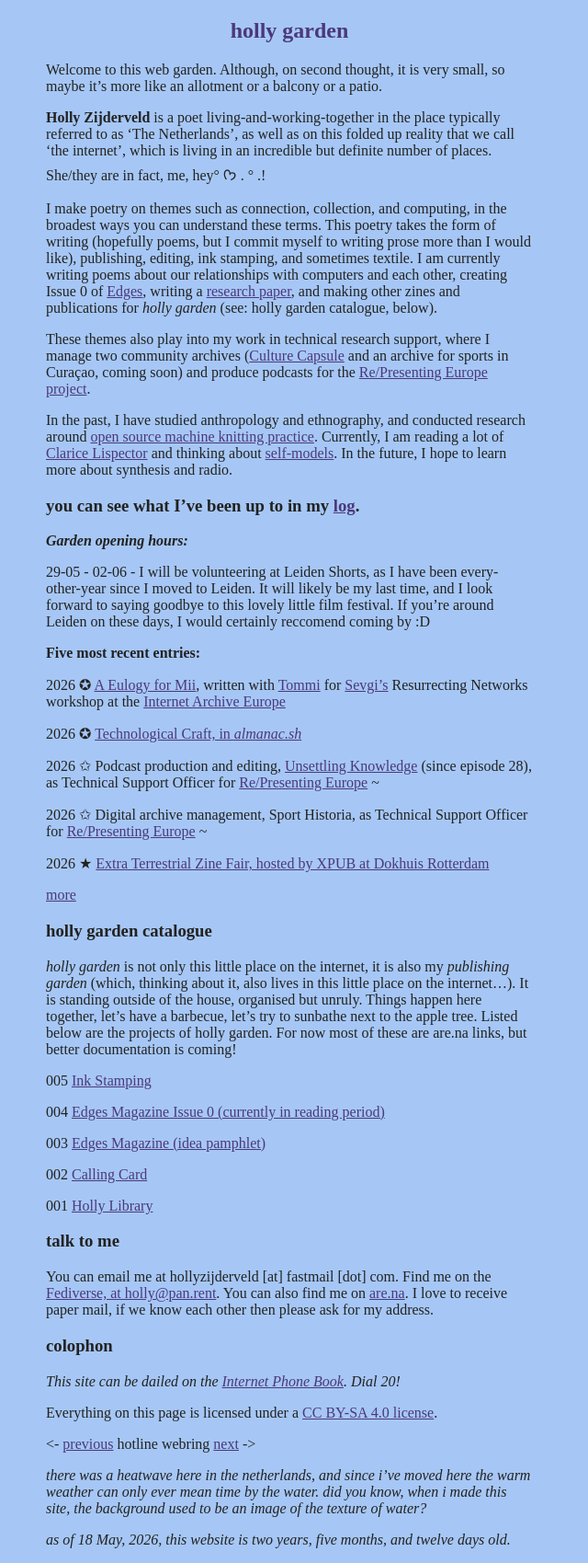
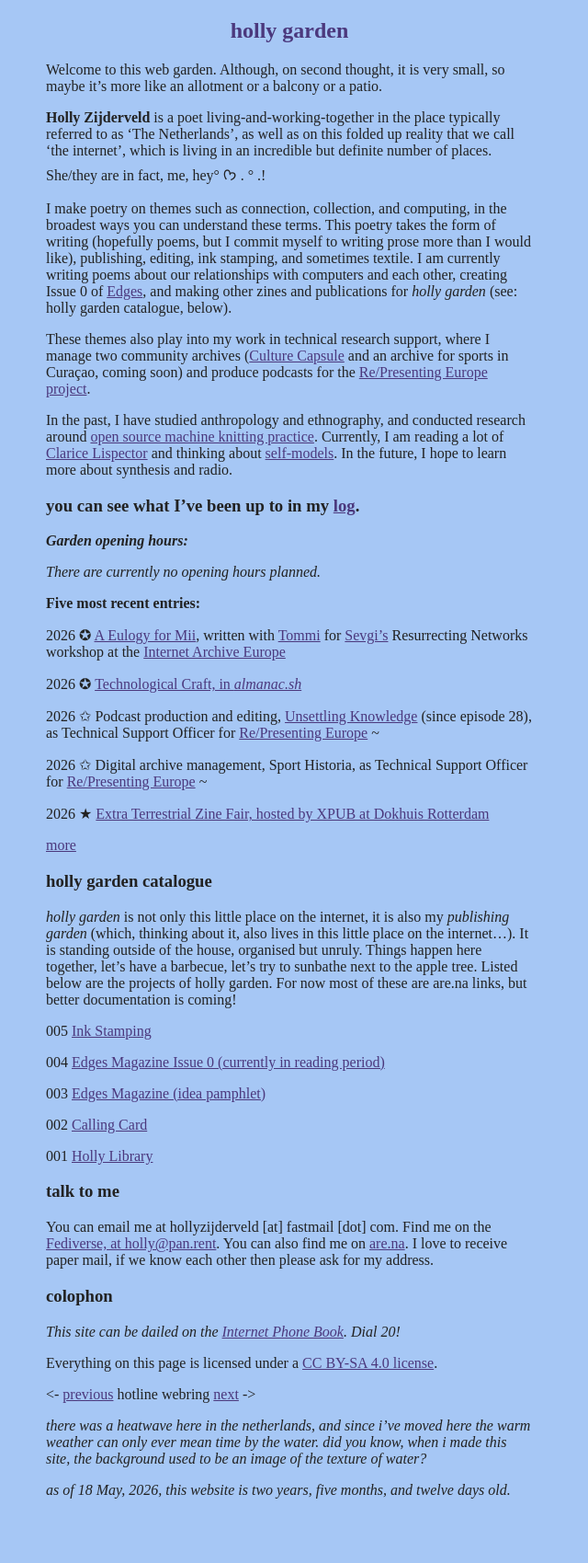
Before and after one commit to hollyz1jderveld/hollyz1jderveld.github.io, a Jekyll site: the page built from index.md, in a window 1280 px wide. Shown: the whole page at 92% size, without its empty margins (0-640 px from the left). Built offline with Jekyll 4.4.1, drawn with Linux system fonts in a browser that asks for light colours; some web fonts are replaced; Markdown is read by kramdown in place of the engine named in the settings; our own code applies the rules of GitHub Pages for plain Markdown files; after the commit the page ends 1645 px from its top, so only the background shows below that.

Commit message:
Update index.md

```diff
--- a/index.md
+++ b/index.md
@@ -7,7 +7,7 @@ Welcome to this web garden. Although, on second thought, it is very small, so ma
 
 **Holly Zijderveld** is a poet living-and-working-together in the place typically referred to as 'The Netherlands', as well as on this folded up reality that we call 'the internet', which is living in an incredible but definite number of places. She/they are in fact, me, hey° ᡣ𐭩 . ° .!
 
-I make poetry on themes such as connection, collection, and computing, in the broadest ways you can understand these terms. This poetry takes the form of writing (hopefully poems, but I commit myself to writing prose more than I would like), publishing, editing, ink stamping, and sometimes textile. I am currently writing poems about our relationships with computers and each other, creating Issue 0 of [Edges](https://edgesmag.net), writing a [research paper](https://www.are.na/holly-zijderveld/knitted-cyberfeminisms), and making other zines and publications for *holly garden* (see: holly garden catalogue, below).
+I make poetry on themes such as connection, collection, and computing, in the broadest ways you can understand these terms. This poetry takes the form of writing (hopefully poems, but I commit myself to writing prose more than I would like), publishing, editing, ink stamping, and sometimes textile. I am currently writing poems about our relationships with computers and each other, creating Issue 0 of [Edges](https://edgesmag.net), and making other zines and publications for *holly garden* (see: holly garden catalogue, below).
 
 These themes also play into my work in technical research support, where I manage two community archives ([Culture Capsule](https://culturecapsule.nl) and an archive for sports in Curaçao, coming soon) and produce podcasts for the [Re/Presenting Europe project](https://re-presentingeurope.nl/).
 
@@ -16,7 +16,7 @@ In the past, I have studied anthropology and ethnography, and conducted research
 ### you can see what I've been up to in my [log](https://holly.garden/log).
 ***Garden opening hours:***
 
-29-05 - 02-06 - I will be volunteering at Leiden Shorts, as I have been every-other-year since I moved to Leiden. It will likely be my last time, and I look forward to saying goodbye to this lovely little film festival. If you're around Leiden on these days, I would certainly reccomend coming by :D
+*There are currently no opening hours planned.*
 
 **Five most recent entries:**
 
```
